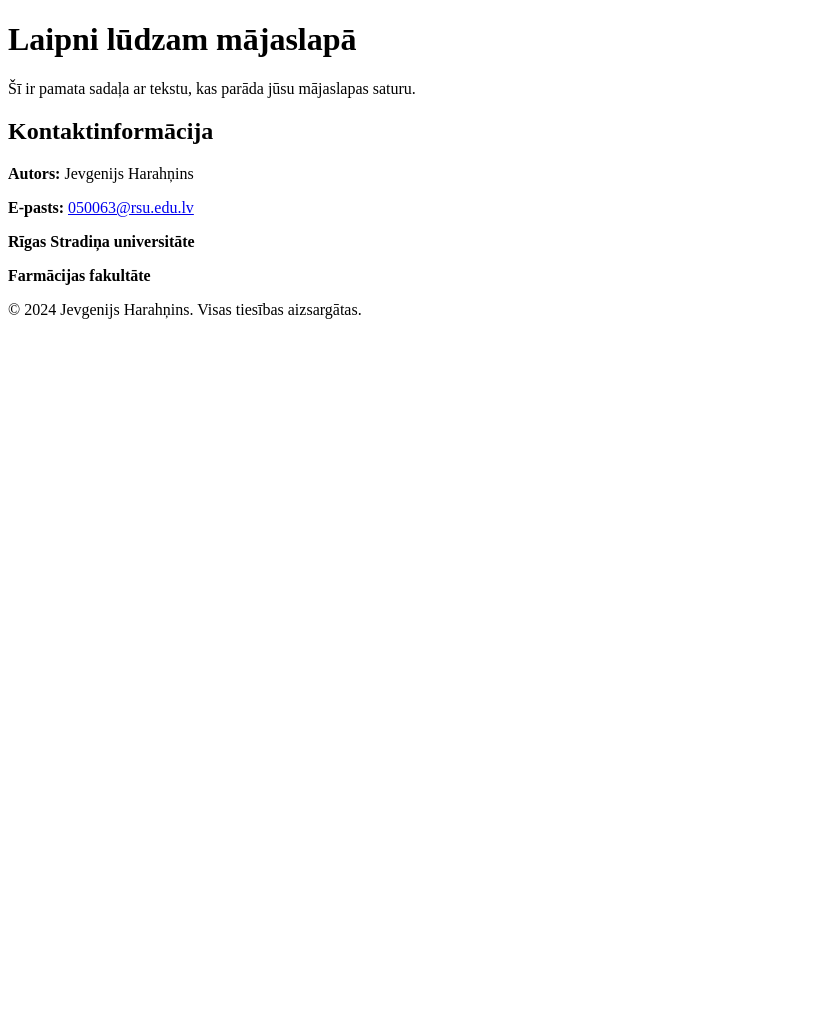
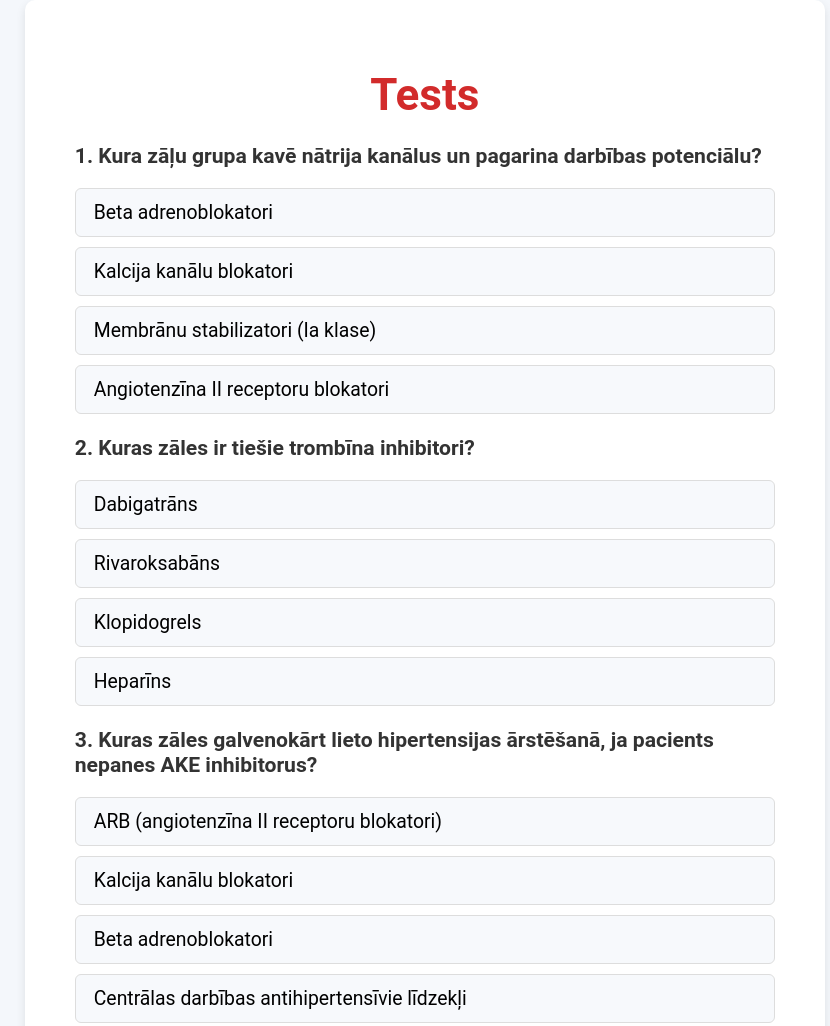
Before and after one commit to neopredelilsya/Kolokvijs-farmakolo-ij-, a plain HTML site: page index.html in a window 1280 px wide. Shown: the top 1026 px of the page, without its empty margins (0-830 px from the left). Before the commit the page ends 800 px from the top, so only its background shows below. Drawn offline with Linux system fonts and the light colour scheme.

Commit message:
Update index.html

```diff
--- a/index.html
+++ b/index.html
@@ -3,34 +3,23 @@
 <head>
     <meta charset="UTF-8">
     <meta name="viewport" content="width=device-width, initial-scale=1.0">
-    <title>Mājaslapa</title>
-    <link rel="stylesheet" href="styles.css">
+    <title>Tests</title>
+    <link rel="stylesheet" href="style.css">
 </head>
 <body>
-    <!-- Galvene -->
-    <header class="header">
-        <h1>Laipni lūdzam mājaslapā</h1>
-    </header>
+    <div class="container">
+        <h1>Tests</h1>
+        <div id="test-container"></div>
+    </div>
 
-    <!-- Sadaļa ar saturu -->
-    <section class="content">
-        <p>Šī ir pamata sadaļa ar tekstu, kas parāda jūsu mājaslapas saturu.</p>
-    </section>
+    <!-- Rekvizītu sadaļa -->
+    <div class="contact-info">
+        <h2>Autors: Jevgenijs Harahņins</h2>
+        <p>E-pasts: <a href="mailto:050063@rsu.edu.lv">050063@rsu.edu.lv</a></p>
+        <p>Rīgas Stradiņa universitāte</p>
+        <p>Farmācijas fakultāte</p>
+    </div>
 
-    <!-- Rekvizīti -->
-    <section class="contact-info">
-        <h2>Kontaktinformācija</h2>
-        <div class="contact-details">
-            <p><strong>Autors:</strong> Jevgenijs Harahņins</p>
-            <p><strong>E-pasts:</strong> <a href="mailto:050063@rsu.edu.lv">050063@rsu.edu.lv</a></p>
-            <p><strong>Rīgas Stradiņa universitāte</strong></p>
-            <p><strong>Farmācijas fakultāte</strong></p>
-        </div>
-    </section>
-
-    <!-- Kājene -->
-    <footer class="footer">
-        <p>&copy; 2024 Jevgenijs Harahņins. Visas tiesības aizsargātas.</p>
-    </footer>
+    <script src="script.js"></script>
 </body>
 </html>
```
